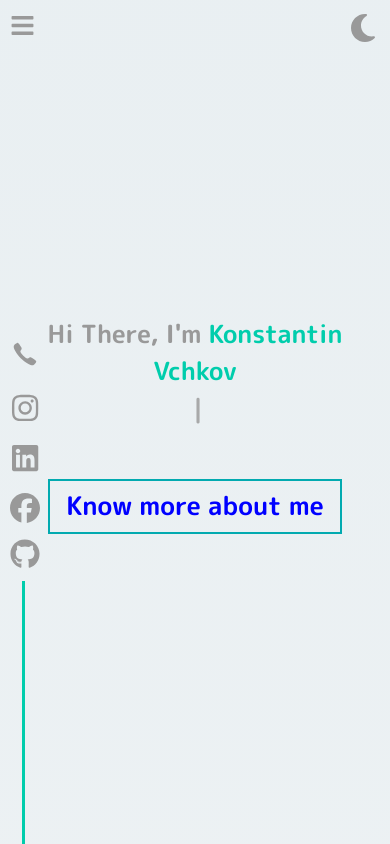
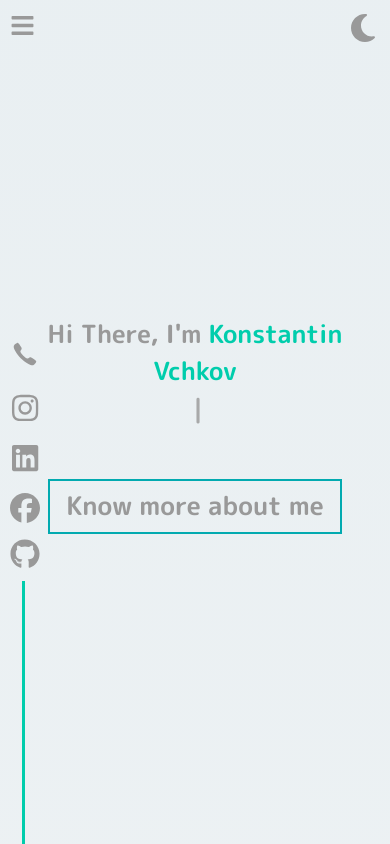
Before and after one commit to KonstantinVchkov/web-portfolio, a React (Create React App) app: page / in a window 390 px wide. In both pictures the pointer is over the link "Know more about me". Shown: the top 844 px of the page. Built offline with nearby package versions, Linux system fonts and the light colour scheme; a web font is replaced by a local one.

Commit message:
color on click on the buttons changed

```diff
--- a/src/styles/about.css
+++ b/src/styles/about.css
@@ -20,7 +20,7 @@
   border: none;
   margin-right: 5px;
 }
-.icon{
+.icon {
   font-size: 60px;
 }
 .dark-skill {
--- a/src/styles/buttonStyle.css
+++ b/src/styles/buttonStyle.css
@@ -55,7 +55,7 @@
 
 @media (max-width: 400px) {
   .cta-btn--hero:hover {
-    -webkit-text-fill-color: #0000ff;
+    -webkit-text-fill-color: #999999;
   }
 }
 
```
